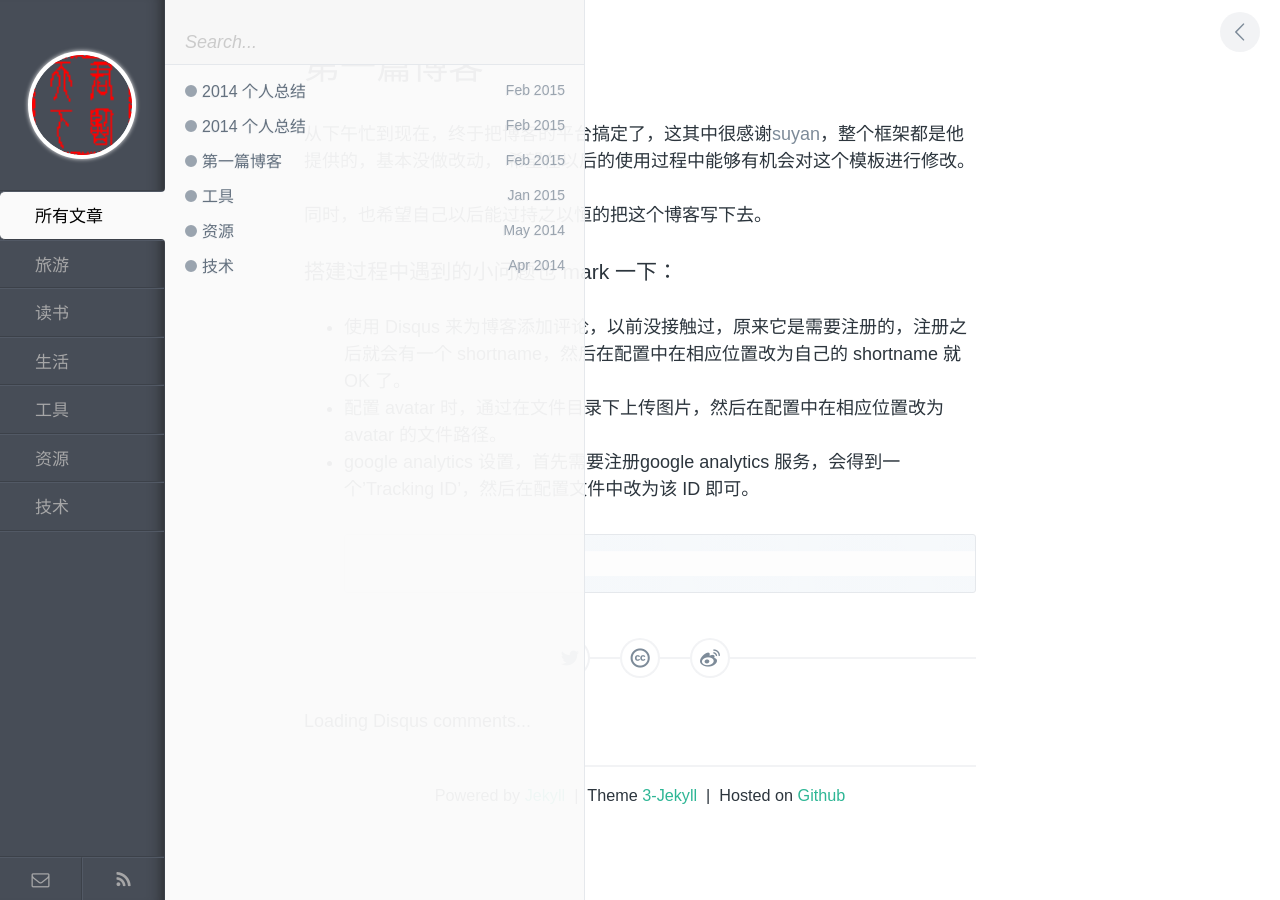
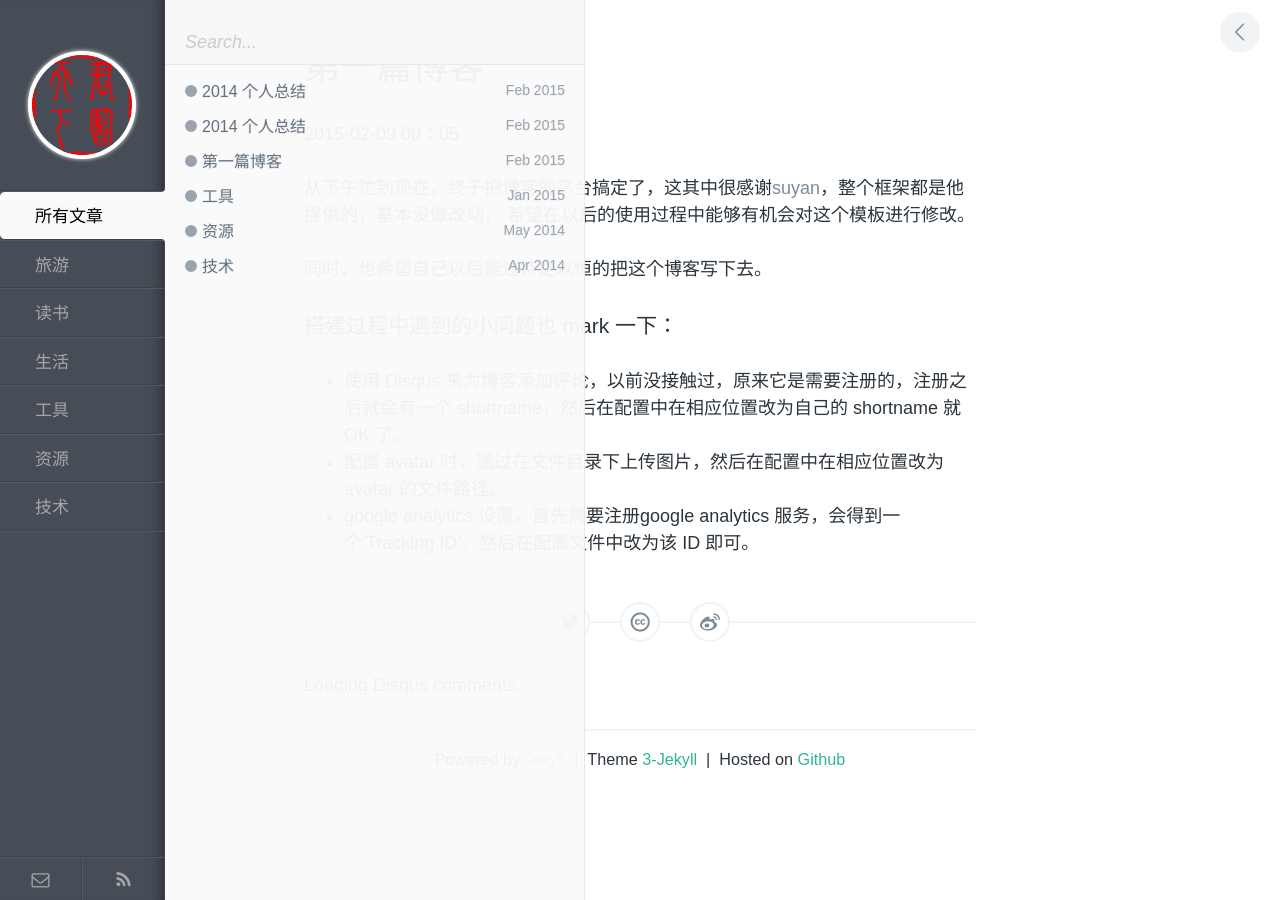
Before and after one commit to kingstal/kingstal.github.io, a Jekyll site: the page built from _posts/2015-02-08-life-first-blog.md, in a window 1280 px wide. Built offline with Jekyll 4.4.1, drawn with Linux system fonts in a browser that asks for light colours; comment, search, counter and statistics services are not loaded; part of the change alters nothing that is shown.

```diff
--- a/_posts/2015-02-08-life-first-blog.md
+++ b/_posts/2015-02-08-life-first-blog.md
@@ -6,6 +6,8 @@ tags:
 keywords:
 description:
 ---
+
+2015-02-09 00：05
 
 从下午忙到现在，终于把博客的平台搞定了，这其中很感谢[suyan](https://github.com/suyan)，整个框架都是他提供的，基本没做改动，
 希望在以后的使用过程中能够有机会对这个模板进行修改。
@@ -19,6 +21,3 @@ description:
 - 配置 avatar 时，通过在文件目录下上传图片，然后在配置中在相应位置改为 avatar 的文件路径。
 
 - google analytics 设置，首先需要注册google analytics 服务，会得到一个'Tracking ID'，然后在配置文件中改为该 ID 即可。
-
-
-                                                                                                            2015-02-09 00：05
```
